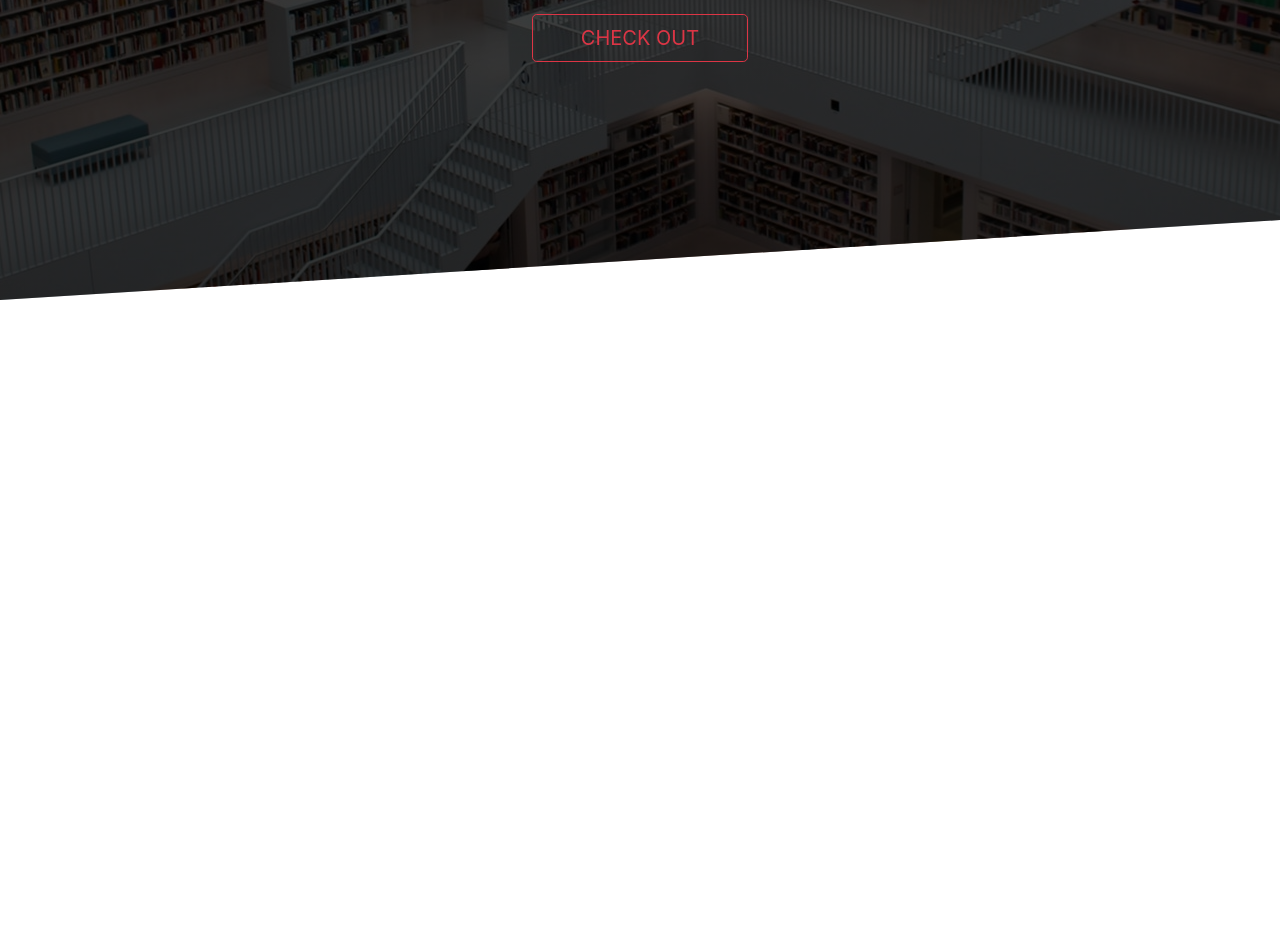
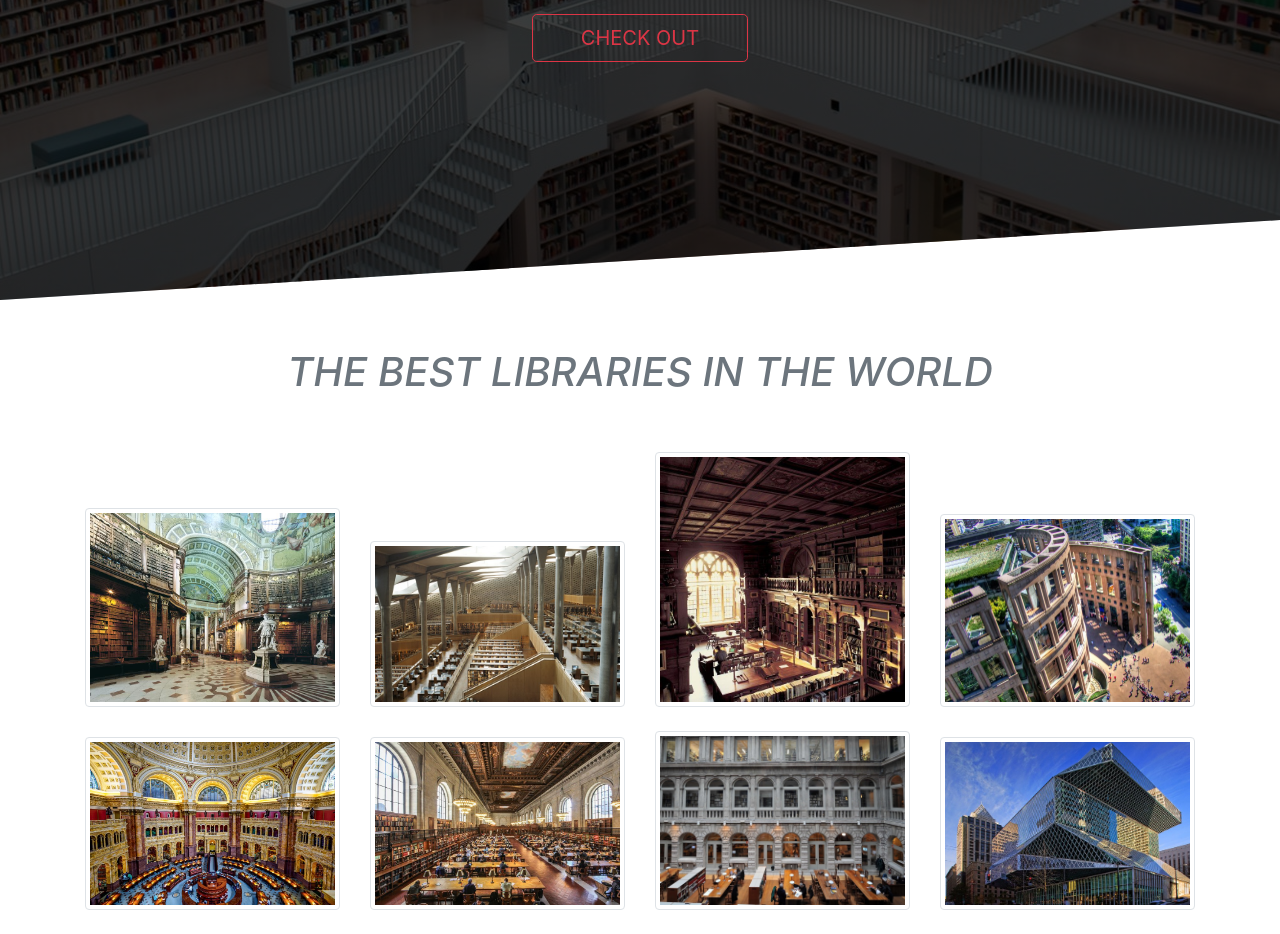
Before and after one commit to delinuxist/BookshopWebsite, a plain HTML site: page index.html in a window 1280 px wide. Shown: the part 500-1434 px from the top of the page. Before the commit the page ends 800 px from the top, so only its background shows below. Drawn offline with Linux system fonts and the light colour scheme.

Commit message:
gallery section

```diff
--- a/index.html
+++ b/index.html
@@ -21,6 +21,9 @@
     <link rel="stylesheet" href="css/style.css" />
     <!-- bootstrap -->
     <link rel="stylesheet" href="css/bootstrap.css" />
+
+    <!-- lightbox -->
+    <link rel="stylesheet" href="/css/lightbox.css" />
   </head>
   <body>
     <!-- header -->
@@ -47,12 +50,119 @@
       </div>
     </header>
     <!-- end of header -->
-    <script src="js/script.js"></script>
-    <!-- jquery -->
-    <script src="js/jquery-3.5.1.min.js"></script>
-    <!-- bootstrap js -->
-    <script src="js/bootstrap.js"></script>
-    <!-- proper js -->
-    <script src="js/proper.js"></script>
+
+    <!-- gallery -->
+    <section class="gallery">
+      <div class="container">
+        <!-- title -->
+        <div class="row">
+          <div class="col text-center py-5">
+            <h1 class="text-secondary text-uppercase font-italic common-title">
+              The best libraries in the world
+            </h1>
+          </div>
+        </div>
+        <!-- end of title -->
+        <div class="row mb-4 first-row align-items-end">
+          <div class="col-lg-3 col-sm-6 col-10 mx-auto">
+            <a
+              href="/img/libraries/library1.jpg"
+              data-lightbox="library"
+              data-title="Clementinum, Prague"
+            >
+              <img
+                src="/img/libraries/library1.jpg"
+                class="img-thumbnail gallery-img"
+            /></a>
+          </div>
+          <div class="col-lg-3 col-sm-6 col-10 mx-auto">
+            <a
+              href="/img/libraries/library2.jpg"
+              data-lightbox="library"
+              data-title="Bibliotheca Alexandina, Alexandria, Egypt"
+            >
+              <img
+                src="/img/libraries/library2.jpg"
+                class="img-thumbnail gallery-img"
+            /></a>
+          </div>
+          <div class="col-lg-3 col-sm-6 col-10 mx-auto">
+            <a
+              href="/img/libraries/library3.jpg"
+              data-lightbox="library"
+              data-title="Trinity College Old Library, Dublin"
+            >
+              <img
+                src="/img/libraries/library3.jpg"
+                class="img-thumbnail gallery-img"
+            /></a>
+          </div>
+          <div class="col-lg-3 col-sm-6 col-10 mx-auto">
+            <a
+              href="/img/libraries/library4.jpg"
+              data-lightbox="library"
+              data-title="Central Library of Vancouver, Canada"
+            >
+              <img
+                src="/img/libraries/library4.jpg"
+                class="img-thumbnail gallery-img"
+            /></a>
+          </div>
+        </div>
+        <div class="row mb-4 second-row align-items-end">
+          <div class="col-lg-3 col-sm-6 col-10 mx-auto">
+            <a
+              href="/img/libraries/library5.jpg"
+              data-lightbox="library"
+              data-title="Library of Congress, Washington, D.C"
+            >
+              <img
+                src="/img/libraries/library5.jpg"
+                class="img-thumbnail gallery-img"
+            /></a>
+          </div>
+          <div class="col-lg-3 col-sm-6 col-10 mx-auto">
+            <a
+              href="/img/libraries/library6.jpg"
+              data-lightbox="library"
+              data-title="New York Public Library (Stephen A, Schwarzman Building)"
+            >
+              <img
+                src="/img/libraries/library6.jpg"
+                class="img-thumbnail gallery-img"
+            /></a>
+          </div>
+          <div class="col-lg-3 col-sm-6 col-10 mx-auto">
+            <a
+              href="/img/libraries/library7.jpg"
+              data-lightbox="library"
+              data-title="Marciana Library, Venice"
+            >
+              <img
+                src="/img/libraries/library7.jpg"
+                class="img-thumbnail gallery-img"
+            /></a>
+          </div>
+          <div class="col-lg-3 col-sm-6 col-10 mx-auto">
+            <a
+              href="/img/libraries/library8.jpg"
+              data-lightbox="library"
+              data-title="Seattle Public Library's Central Library"
+            >
+              <img
+                src="/img/libraries/library8.jpg"
+                class="img-thumbnail gallery-img"
+            /></a>
+          </div>
+        </div>
+      </div>
+    </section>
+    <!-- end of gallery -->
+
+    <script src="/js/jquery-3.5.1.min.js"></script>
+    <script src="/js/proper.js"></script>
+    <script src="/js/bootstrap.js"></script>
+    <script src="/js/lightbox.js"></script>
+    <script src="/js/app.js"></script>
   </body>
 </html>
```
